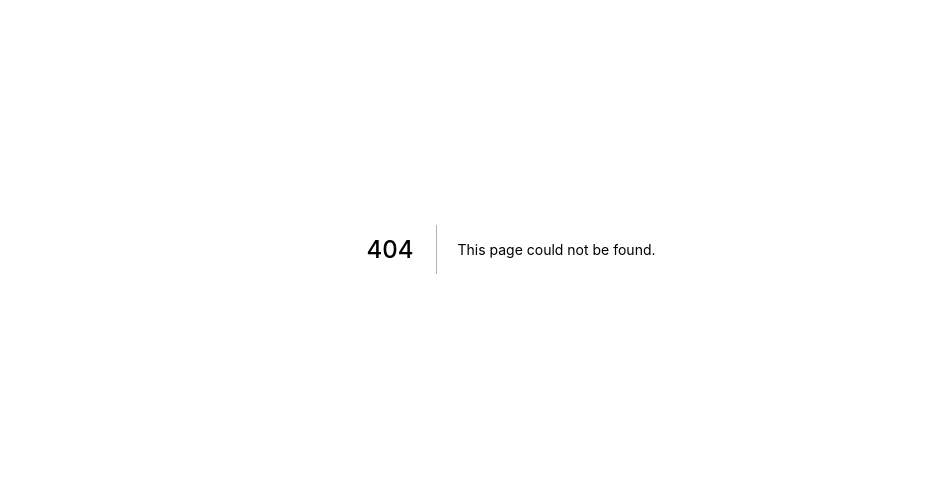
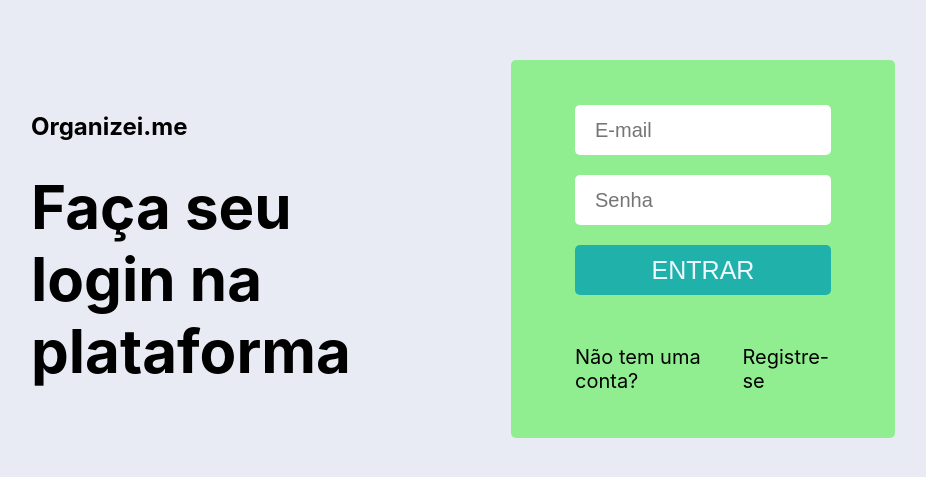
Before and after one commit to JosimarPintoCamilo/organizeime, a Next.js app: page /app/login in a window 1280 px wide. Before the commit this address had no page. Shown: the part 151-628 px from the top of the page, without its empty margins (129-1055 px from the left). Built offline with nearby package versions, Linux system fonts and the light colour scheme.

Commit message:
implementando login

```diff
--- /dev/null
+++ b/components/api/index.tsx
@@ -0,0 +1,11 @@
+import axios from 'axios';
+
+const api = axios.create({
+    baseURL: 'https://organizei-back-end-homologacao.herokuapp.com',
+    headers: {'Content-Type': 'application/json; charset=utf-8'}
+});
+
+// api.defaults.headers.common['Content-Type'] = 'application/json';
+// api.defaults.headers.common['Authorization'] = `Bearer ${token}`;
+
+export default api;
--- /dev/null
+++ b/components/app/login/Login.tsx
@@ -0,0 +1,63 @@
+import React, { useState } from "react";
+import style from './style.module.css';
+import api from "../../api";
+
+export default function Login(){
+    const [email, setEmail] = useState(null);
+    const [senha, setSenha] = useState(null);
+
+    async function EfetuarLogin(evento){
+        evento.preventDefault();
+
+        const autenticar = {
+            email,
+            senha
+        }
+
+        const response = await api.post('autenticacao/autenticar',
+            autenticar
+        );
+
+        console.log(response.data.accessToken);
+
+        if (response.data.accessToken) {
+            return window.location.pathname = "/app";
+        }
+
+    }
+
+    function AtualizarEmail(evento){
+        setEmail(evento.target.value);
+    }
+
+    function AtualizarSenha(evento){
+        setSenha(evento.target.value);
+    }
+
+    return (
+        <div className={style.loginContainer}>
+            <div>
+                <strong>Organizei.me</strong>
+                <h1>Faça seu login na plataforma</h1>
+            </div>
+            <form onSubmit={EfetuarLogin}>
+                <section>
+                    <input type="email" name="email" placeholder="E-mail" onChange={AtualizarEmail}/>
+                    <input type="password" name="senha" placeholder="Senha" onChange={AtualizarSenha} />
+                </section>
+
+                <button
+                    type="submit"
+                    onClick={EfetuarLogin}
+                >
+                    ENTRAR
+                </button>
+
+                <div>
+                    Não tem uma conta? &nbsp;<a href="#">Registre-se</a>
+                </div>
+            </form>
+        </div>
+    );
+
+}
--- /dev/null
+++ b/components/app/login/style.module.css
@@ -0,0 +1,76 @@
+.loginContainer {
+  width: 100vw;
+  height: 100vh;
+  display: grid;
+  grid-template-columns: 1fr 1fr;
+  align-items: center;
+  justify-content: center;
+}
+
+.loginContainer div {
+  display: flex;
+  flex-direction: column;
+  align-items: center;
+}
+
+.loginContainer div strong {
+  font-size: x-large;
+  width: 50%;
+  text-align: left;
+  margin-bottom: 30px;
+}
+
+.loginContainer div h1 {
+  font-size: 60px;
+  width: 50%;
+  text-align: left;
+}
+
+.loginContainer form {
+  background: lightgreen;
+  width: 60%;
+  padding: 7% 10%;
+  border-radius: 5px;
+}
+
+.loginContainer form section {
+  display: flex;
+  flex-direction: column;
+}
+
+.loginContainer form section input {
+  border: 0;
+  border-radius: 5px;
+  height: 50px;
+  margin-bottom: 20px;
+  font-size: 20px;
+  padding: 20px;
+}
+
+.loginContainer form button {
+  border: 0;
+  display: flex;
+  width: 100%;
+  height: 50px;
+  border-radius: 5px;
+  align-items: center;
+  justify-content: center;
+  background: lightseagreen;
+  font-size: 25px;
+  padding: 7%;
+  cursor: pointer;
+  color: aliceblue;
+  transition: background 0.2s;
+}
+
+.loginContainer form button:hover {
+  background: coral;
+}
+
+.loginContainer form div {
+  margin-top: 50px;
+  display: flex;
+  flex-direction: row;
+  justify-content: center;
+  font-size: 20px;
+}
--- /dev/null
+++ b/pages/app/index.tsx
@@ -0,0 +1,5 @@
+export default function PageLogin(){
+    return (
+        <h1>Bem vindo ao Organizei.me</h1>
+    );
+}
--- /dev/null
+++ b/pages/app/login.tsx
@@ -0,0 +1,6 @@
+import Login from "../../components/app/login/Login";
+export default function PageLogin(){
+    return (
+        <Login />
+    );
+}
```
Also changed, not shown: package.json (+9 -0 lines), pages/index.js (+1 -35 lines), tsconfig.json (added, +29 -0 lines), next-env.d.ts (added).
